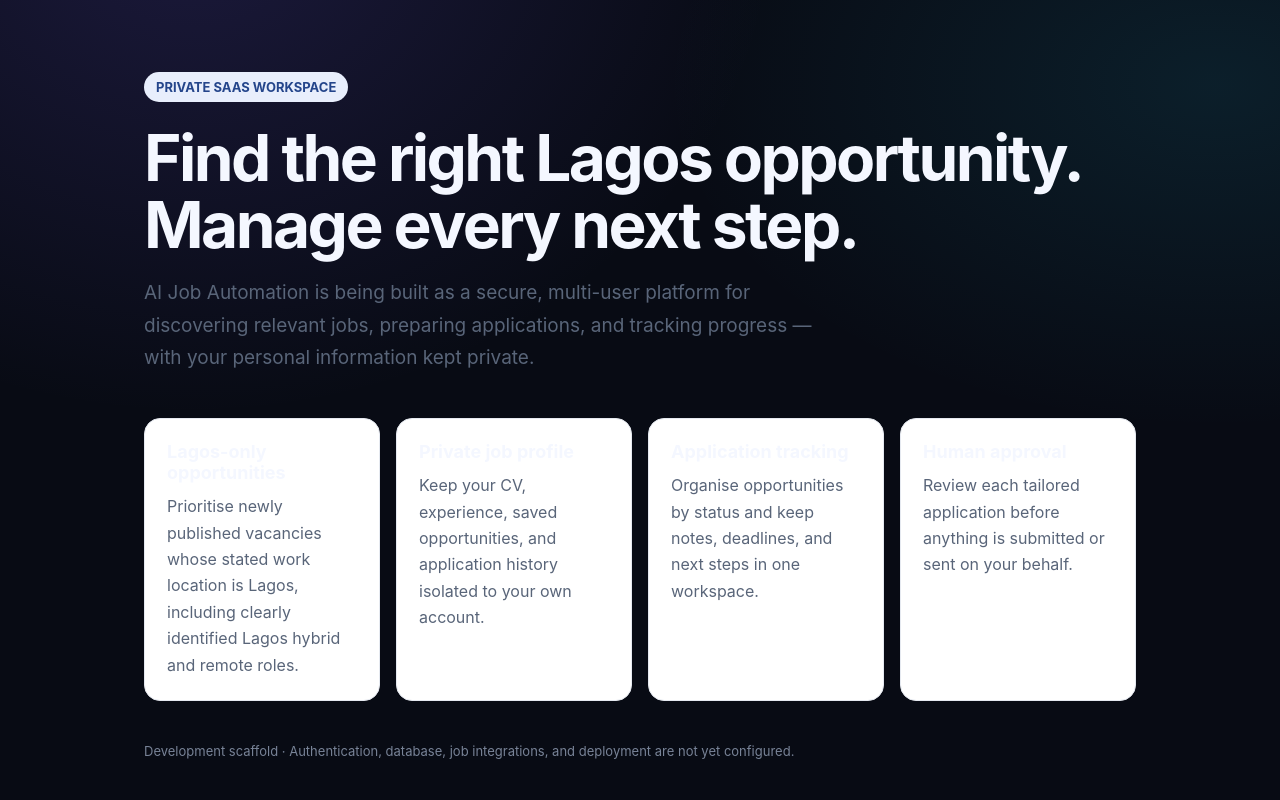
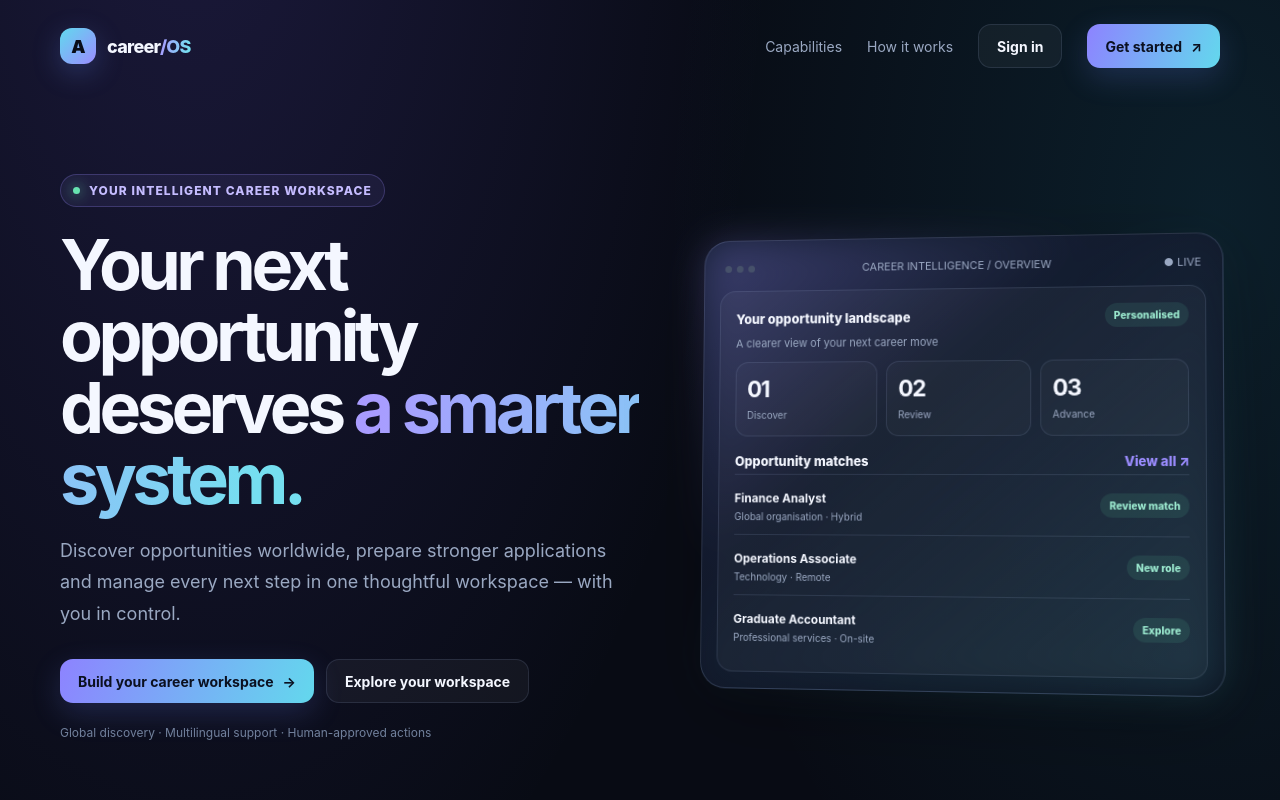
Before and after one commit to daviddmoney/ai-job-automation, a Next.js app: page / in a window 1280 px wide. Shown: the top 800 px of the page. Built offline with nearby package versions, Linux system fonts and the light colour scheme.

Commit message:
Redesign public landing page with Adaptive Aurora UI

```diff
--- a/src/app/page.tsx
+++ b/src/app/page.tsx
@@ -1,18 +1,69 @@
 const features = [
-  { title: "Lagos-only opportunities", description: "Prioritise newly published vacancies whose stated work location is Lagos, including clearly identified Lagos hybrid and remote roles." },
-  { title: "Private job profile", description: "Keep your CV, experience, saved opportunities, and application history isolated to your own account." },
-  { title: "Application tracking", description: "Organise opportunities by status and keep notes, deadlines, and next steps in one workspace." },
-  { title: "Human approval", description: "Review each tailored application before anything is submitted or sent on your behalf." }
+  { icon: "⌕", title: "Global opportunity radar", description: "Discover roles across countries, industries and work arrangements, using the preferences you control." },
+  { icon: "✦", title: "Career intelligence", description: "Bring your experience, goals and job preferences together to find more relevant opportunities." },
+  { icon: "▤", title: "Intelligent CV studio", description: "Prepare and tailor career documents while keeping your original files available for review." },
+  { icon: "↗", title: "Application command centre", description: "Organise opportunities, review next steps and keep every application journey visible." },
+  { icon: "◎", title: "Human-approved automation", description: "Use automation with clear activity history and your approval before external submissions." },
+  { icon: "文", title: "Multilingual by design", description: "Work across languages while retaining original vacancy text and reviewing AI translations." }
 ];
 
+function Brand() {
+  return <a className="brand" href="/" aria-label="AI Job Automation home"><span className="brand-mark">A</span><span>career<span className="gradient-text">/OS</span></span></a>;
+}
+
 export default function HomePage() {
-  return <main style={{ maxWidth: 1040, margin: "0 auto", padding: "72px 24px" }}>
-    <div style={{ display: "inline-block", padding: "7px 12px", borderRadius: 999, background: "#e8eefc", color: "#24458b", fontSize: 13, fontWeight: 700 }}>PRIVATE SAAS WORKSPACE</div>
-    <h1 style={{ fontSize: "clamp(40px, 7vw, 64px)", lineHeight: 1.05, letterSpacing: "-0.04em", margin: "22px 0 18px" }}>Find the right Lagos opportunity. Manage every next step.</h1>
-    <p style={{ maxWidth: 700, fontSize: 19, lineHeight: 1.7, color: "#596579" }}>AI Job Automation is being built as a secure, multi-user platform for discovering relevant jobs, preparing applications, and tracking progress — with your personal information kept private.</p>
-    <section style={{ display: "grid", gridTemplateColumns: "repeat(auto-fit, minmax(220px, 1fr))", gap: 16, marginTop: 44 }}>
-      {features.map((feature) => <article key={feature.title} style={{ background: "white", border: "1px solid #e5e9f0", borderRadius: 16, padding: 22 }}><h2 style={{ fontSize: 18, margin: "0 0 10px" }}>{feature.title}</h2><p style={{ color: "#596579", lineHeight: 1.65, margin: 0 }}>{feature.description}</p></article>)}
-    </section>
-    <p style={{ marginTop: 42, color: "#788397", fontSize: 13 }}>Development scaffold · Authentication, database, job integrations, and deployment are not yet configured.</p>
+  return <main>
+    <div className="container">
+      <header className="topbar">
+        <Brand />
+        <nav className="nav-links" aria-label="Main navigation">
+          <a href="#capabilities">Capabilities</a>
+          <a href="#how-it-works">How it works</a>
+          <a className="button" href="/signin">Sign in</a>
+          <a className="button button-primary" href="/register">Get started <span aria-hidden="true">↗</span></a>
+        </nav>
+      </header>
+
+      <section className="hero">
+        <div>
+          <span className="eyebrow"><span className="pulse" /> Your intelligent career workspace</span>
+          <h1>Your next opportunity deserves <span className="gradient-text">a smarter system.</span></h1>
+          <p className="hero-copy">Discover opportunities worldwide, prepare stronger applications and manage every next step in one thoughtful workspace — with you in control.</p>
+          <div className="hero-actions">
+            <a className="button button-primary" href="/register">Build your career workspace <span aria-hidden="true">→</span></a>
+            <a className="button" href="/signin">Explore your workspace</a>
+          </div>
+          <p className="trust-line">Global discovery · Multilingual support · Human-approved actions</p>
+        </div>
+
+        <div className="preview-window" aria-label="Illustrative preview of the career workspace">
+          <div className="preview-head"><span className="preview-dots"><i/><i/><i/></span><span>CAREER INTELLIGENCE / OVERVIEW</span><span>● LIVE</span></div>
+          <div className="preview-card">
+            <div className="preview-title"><span>Your opportunity landscape</span><span className="pill">Personalised</span></div>
+            <div className="preview-sub">A clearer view of your next career move</div>
+            <div className="preview-metrics">
+              <div className="metric"><strong>01</strong><span>Discover</span></div>
+              <div className="metric"><strong>02</strong><span>Review</span></div>
+              <div className="metric"><strong>03</strong><span>Advance</span></div>
+            </div>
+            <div className="preview-title" style={{margin:"17px 0 5px"}}><span>Opportunity matches</span><span style={{color:"#9b8cff"}}>View all ↗</span></div>
+            <div className="job-row"><div><strong style={{fontSize:12}}>Finance Analyst</strong><div className="job-company">Global organisation · Hybrid</div></div><span className="pill">Review match</span></div>
+            <div className="job-row"><div><strong style={{fontSize:12}}>Operations Associate</strong><div className="job-company">Technology · Remote</div></div><span className="pill">New role</span></div>
+            <div className="job-row"><div><strong style={{fontSize:12}}>Graduate Accountant</strong><div className="job-company">Professional services · On-site</div></div><span className="pill">Explore</span></div>
+          </div>
+        </div>
+      </section>
+
+      <section className="section" id="capabilities">
+        <div className="section-heading"><span className="eyebrow">One connected experience</span><h2>Everything around your career, working together.</h2><p>Less fragmented searching. More clarity, thoughtful automation and control over the decisions that matter.</p></div>
+        <div className="feature-grid">{features.map(feature => <article className="feature-card" key={feature.title}><span className="feature-icon" aria-hidden="true">{feature.icon}</span><h3>{feature.title}</h3><p>{feature.description}</p></article>)}</div>
+      </section>
+
+      <section className="section" id="how-it-works">
+        <div className="section-heading"><span className="eyebrow">A calmer way forward</span><h2>Discover. Prepare. Approve. Progress.</h2><p>Your profile and preferences guide discovery. You review AI-assisted documents and approve external actions. Your application history stays organised in your workspace.</p></div>
+        <a className="button button-primary" href="/register">Start building your workspace <span aria-hidden="true">→</span></a>
+      </section>
+      <footer className="site-footer"><Brand/><span>Designed for opportunity, built around your control.</span><span>© {new Date().getFullYear()} AI Job Automation</span></footer>
+    </div>
   </main>;
 }
```
